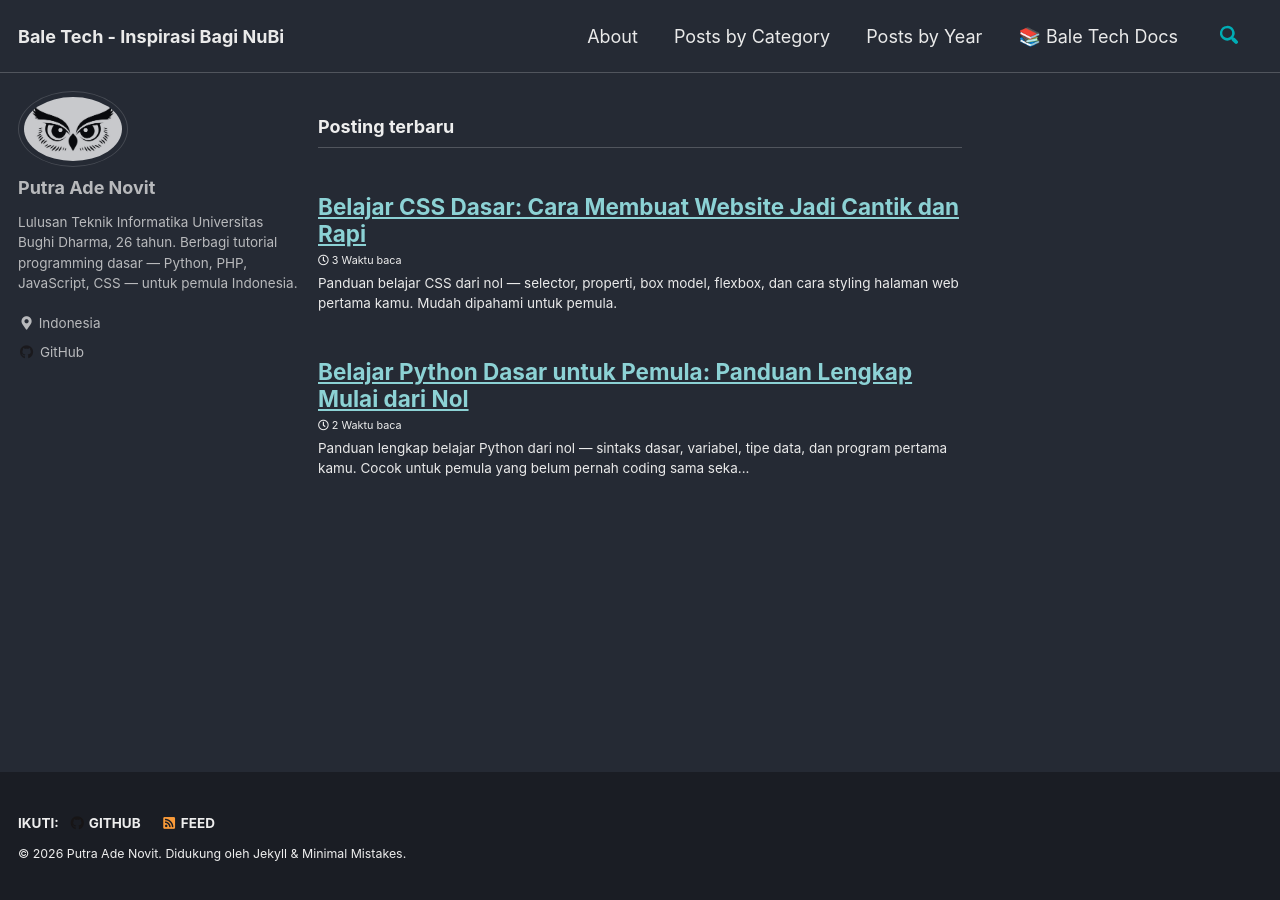
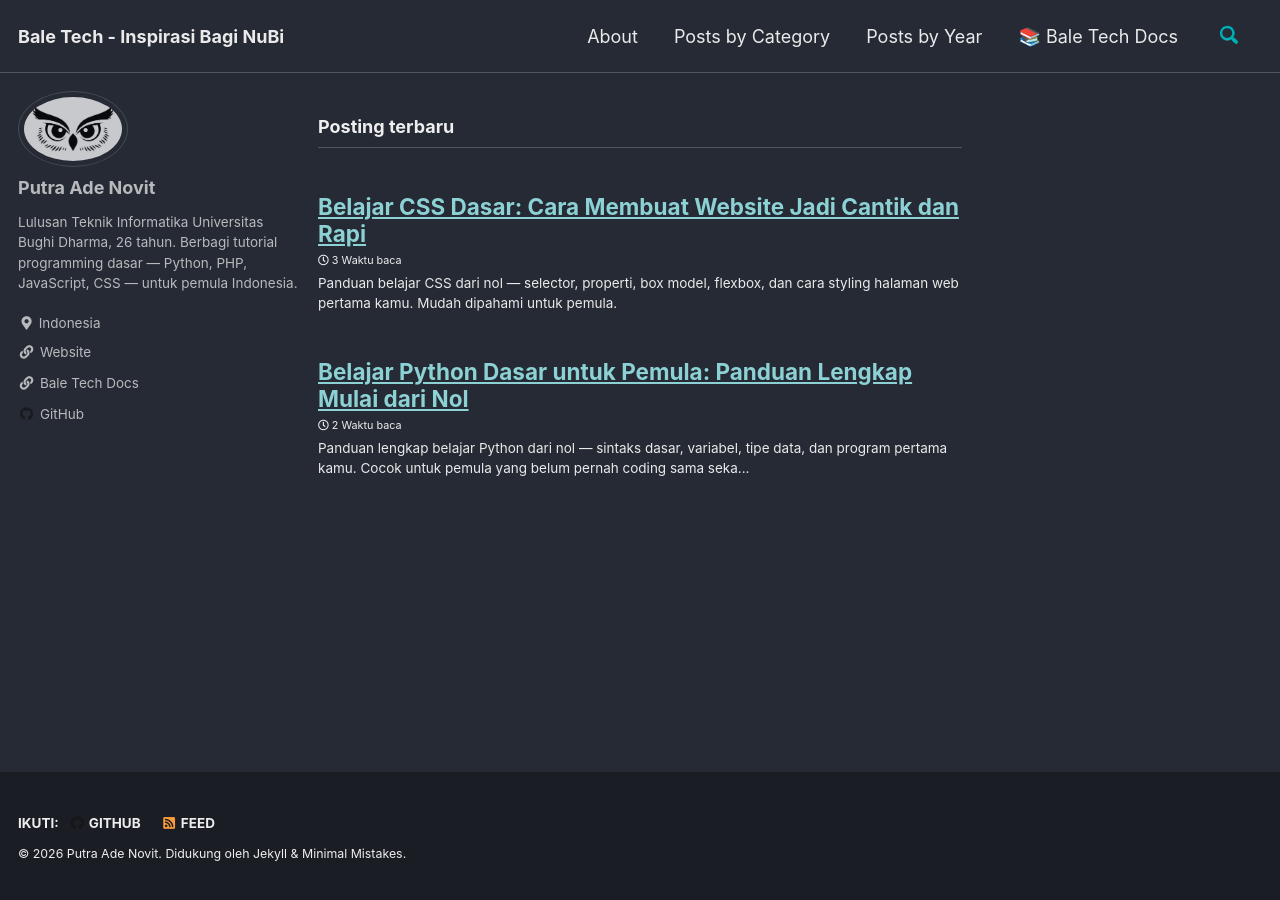
Before and after one commit to balenetizien/balenetizien.github.io, a Jekyll site: the page built from index.html, in a window 1280 px wide. Built offline with Jekyll 4.4.1, drawn with Linux system fonts in a browser that asks for light colours; cached includes are drawn as plain includes; the list of posts is cut into pages by our own code.

Commit message:
feat: tambah Website + Bale Tech Docs di sidebar author profile

```diff
--- a/_config.yml
+++ b/_config.yml
@@ -48,6 +48,12 @@ author:
   bio              : "Lulusan Teknik Informatika Universitas Bughi Dharma, 26 tahun. Berbagi tutorial programming dasar — Python, PHP, JavaScript, CSS — untuk pemula Indonesia."
   location         : "Indonesia"
   links:
+    - label: "Website"
+      icon: "fas fa-fw fa-link"
+      url: "https://balenetizien.github.io"
+    - label: "Bale Tech Docs"
+      icon: "fas fa-fw fa-link"
+      url: "https://balenetizien.github.io/bale-tech-docs/"
     - label: "GitHub"
       icon: "fab fa-fw fa-github"
       url: "https://github.com/balenetizien"
```
